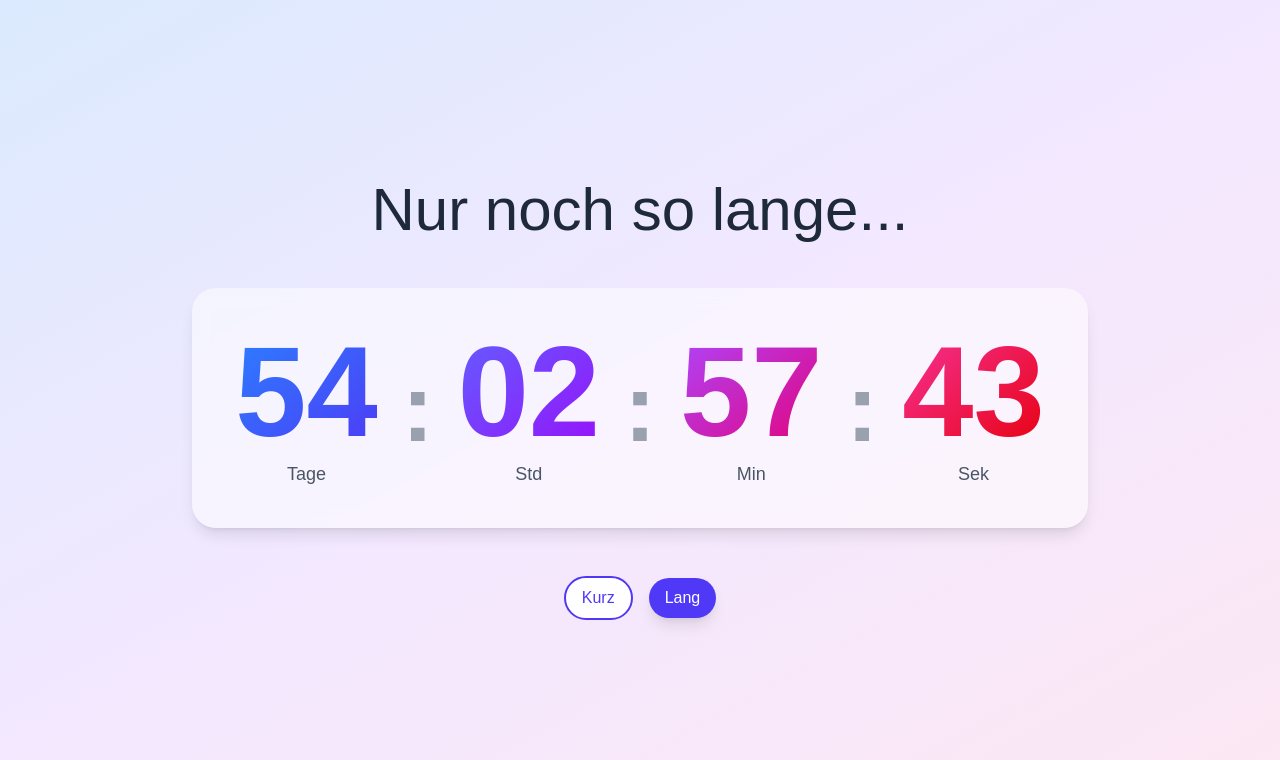
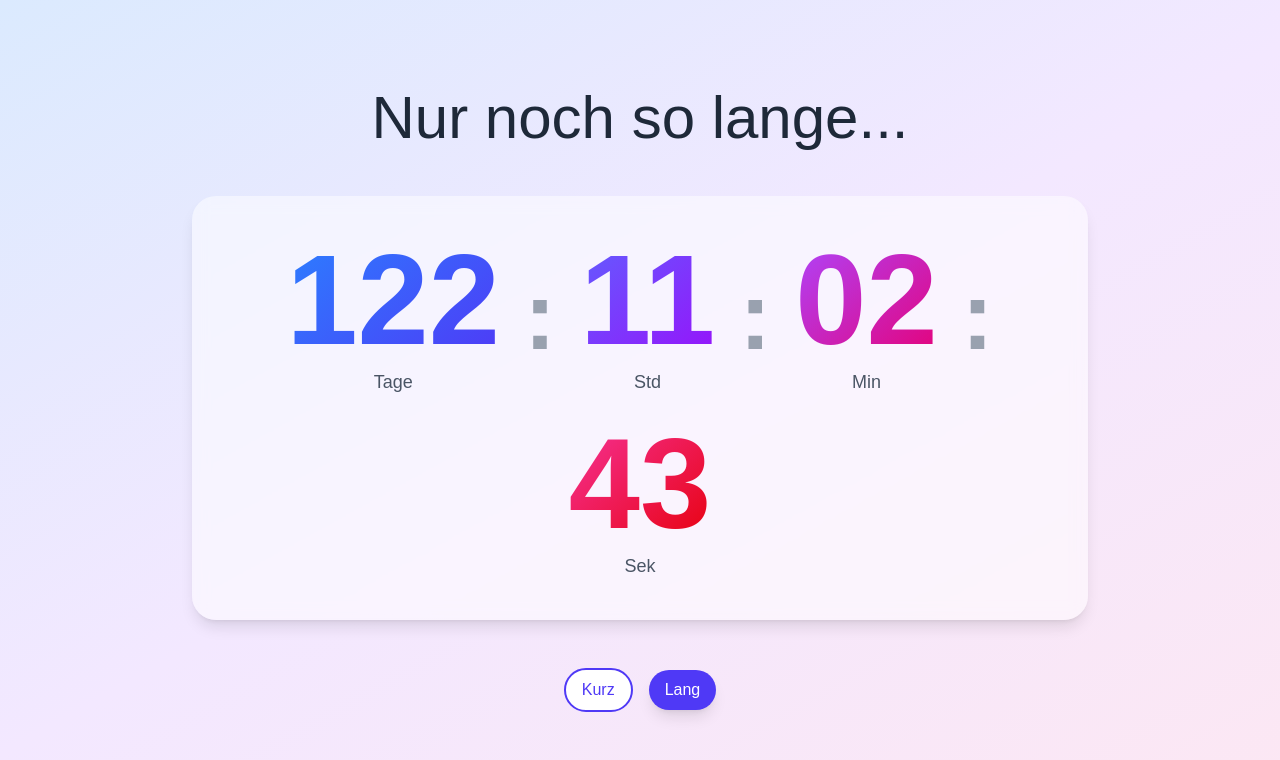
Before and after one commit to TjWaaaa/rando, a Next.js app: page /countdown in a window 1280 px wide. Shown: the top 760 px of the page. Built offline with nearby package versions, Linux system fonts and the light colour scheme.

Commit message:
Update target date for countdown

```diff
--- a/src/app/countdown/page.tsx
+++ b/src/app/countdown/page.tsx
@@ -19,7 +19,7 @@ export default function CountdownPage() {
   const [showExtended, setShowExtended] = useState(false)
 
   useEffect(() => {
-    const targetDate = new Date('2026-03-29T14:25:00')
+    const targetDate = new Date('2026-06-05T22:30:00')
 
     const calculateTimeLeft = () => {
       const now = new Date()
```
